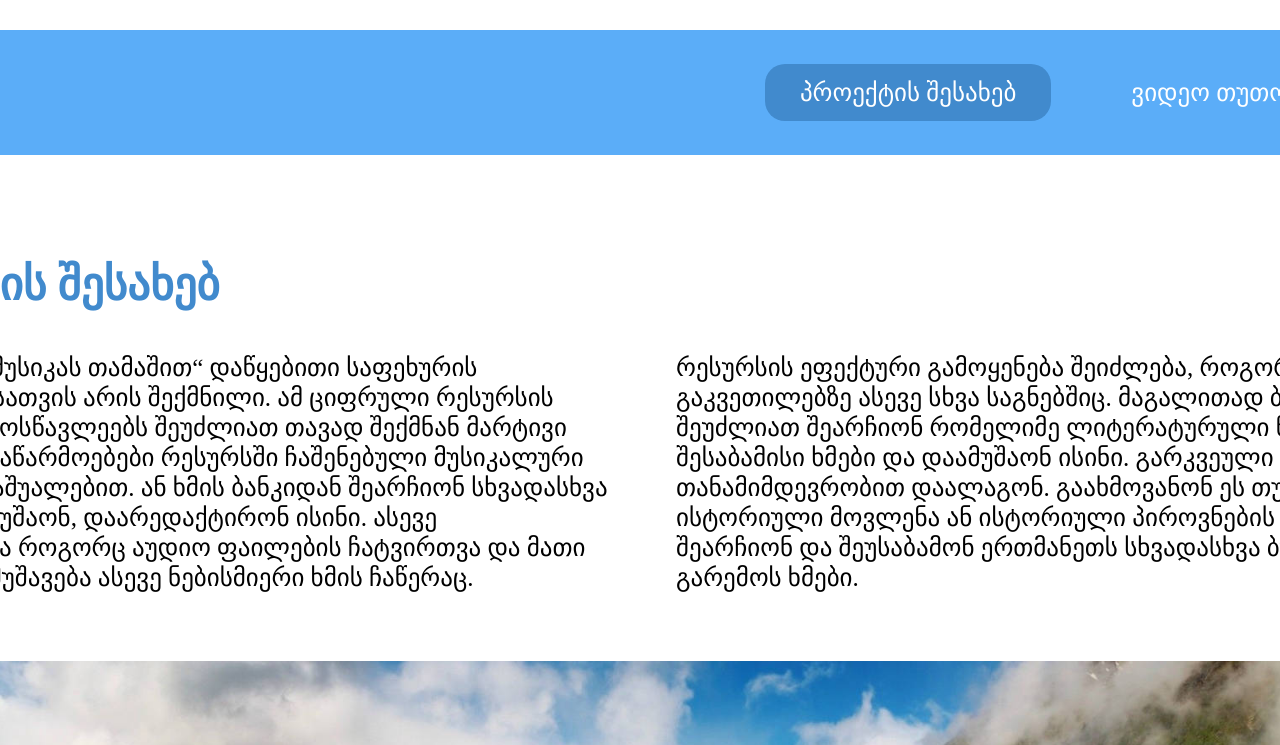
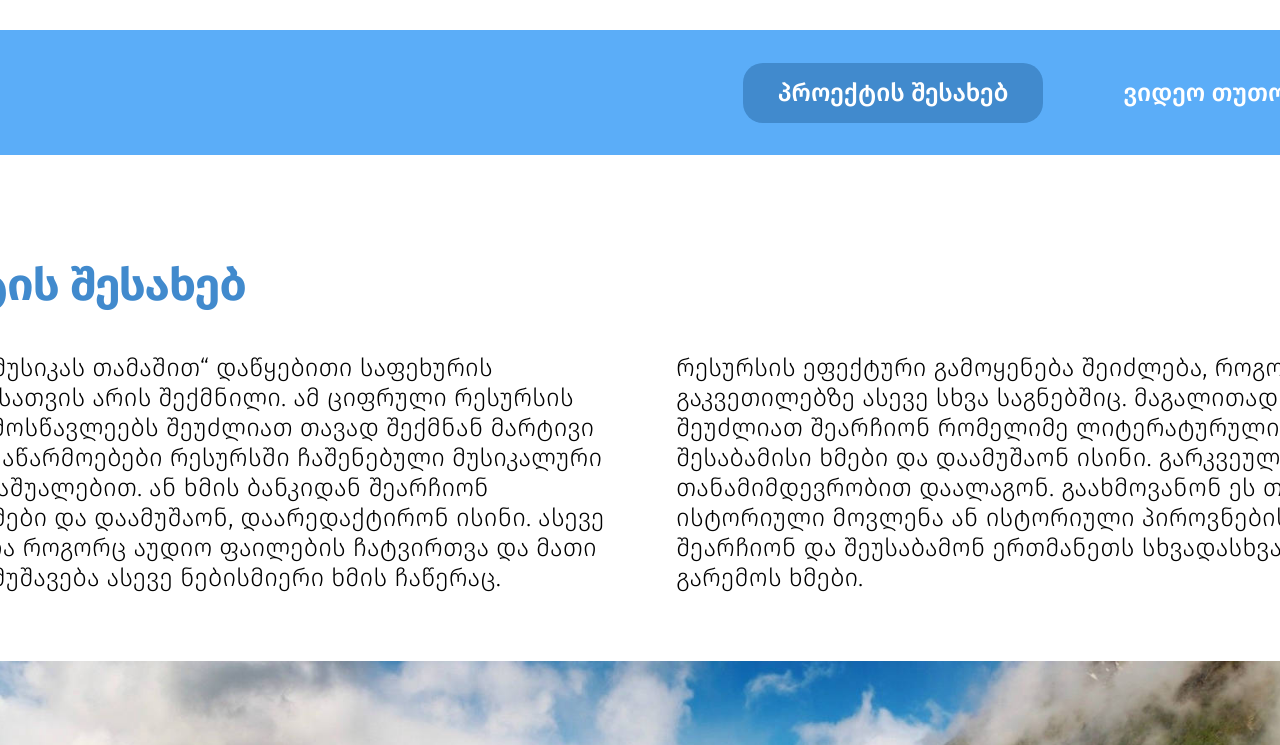
Before and after one commit to Mind1a/playMusic, a plain HTML site: page index.html in a window 1280 px wide. Shown: the top 745 px of the page. Drawn offline with nearby package versions, Linux system fonts and the light colour scheme.

Commit message:
feature/fonts
Adding fonts

```diff
--- a/styles/_aboutProject.scss
+++ b/styles/_aboutProject.scss
@@ -100,6 +100,10 @@
       color: $blackColor;
       font-family: FiraGO;
 
+      &:hover {
+        cursor: pointer;
+      }
+
       .card-header {
         h3 {
           font-weight: 500;
--- /dev/null
+++ b/styles/_fonts.scss
@@ -0,0 +1,27 @@
+@font-face {
+  font-family: "FiraGO";
+  src: url("../fonts/FiraGO-Light.ttf") format("truetype");
+  font-weight: 300;
+  font-style: normal;
+}
+
+@font-face {
+  font-family: "FiraGO";
+  src: url("../fonts/FiraGO-Regular.ttf") format("truetype");
+  font-weight: 350;
+  font-style: normal;
+}
+
+@font-face {
+  font-family: "FiraGO";
+  src: url("../fonts/FiraGO-Medium.ttf") format("truetype");
+  font-weight: 500;
+  font-style: normal;
+}
+
+@font-face {
+  font-family: "FiraGO";
+  src: url("../fonts/FiraGO-Bold.ttf") format("truetype");
+  font-weight: 700;
+  font-style: normal;
+}
--- a/styles/_header.scss
+++ b/styles/_header.scss
@@ -22,6 +22,7 @@ header {
           border-radius: 1.25rem;
           gap: 0.625rem;
           color: $whiteColor;
+          font-family: firaGO;
           font-weight: 500;
           font-size: 1.563rem;
           line-height: 1.875rem;
--- a/styles/global.scss
+++ b/styles/global.scss
@@ -1,6 +1,7 @@
 @import "./utils/reset";
 @import "./utils/variables";
 @import "./utils/mixins";
+@import "./fonts";
 @import "./mainStyles";
 @import "./header";
 @import "./aboutProject";
```
Also changed, not shown: css/global.css, fonts/FiraGO-Bold.ttf (added), fonts/FiraGO-Light.ttf (added), fonts/FiraGO-Medium.ttf (added), fonts/FiraGO-Regular.ttf (added), 1 other file.
